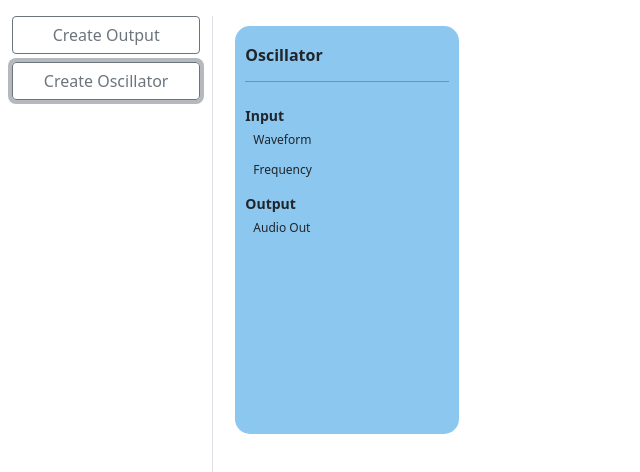
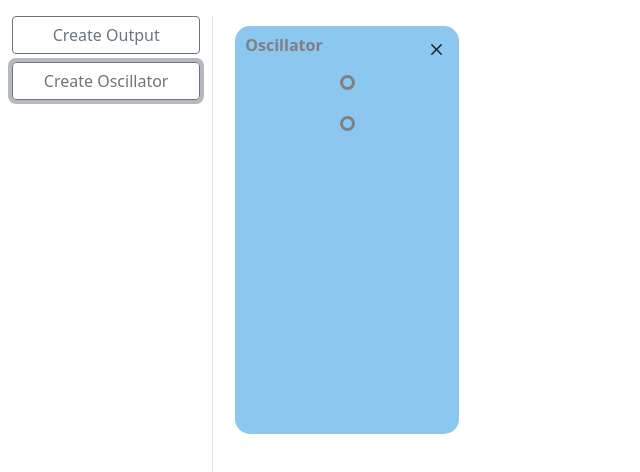
Before and after one commit to PleatherStarfish/Flax, a React (Create React App) app: page / in a window 1280 px wide. Both pictures are taken after a click on the button "Create Oscillator". Shown: the top 472 px of the page, without its empty margins (0-640 px from the left). Built offline with nearby package versions, Linux system fonts and the light colour scheme.

Commit message:
Add styling for input and output jacks

```diff
--- a/src/App.js
+++ b/src/App.js
@@ -28,10 +28,17 @@ function App() {
 
     const dragHandlers = {onStart: onStart, onStop: onStop};
 
+    const deleteObject = (e) => {
+        e.preventDefault();
+        const removeId = e.target.parentNode.id.replace('delete-','');
+        console.log(objectsInCanvas[0]);
+        setObjectsInCanvas(objectsInCanvas.filter(item => item.id !== removeId));
+    };
+
     const creatObjectOnCanvas = (e, type) => {
         e.preventDefault();
         if (type === "oscillator") {
-            setObjectsInCanvas(oldArray => [...oldArray, oscillator(dragHandlers)])
+            setObjectsInCanvas(oldArray => [...oldArray, oscillator(dragHandlers, deleteObject)])
         }
     };
 
--- a/src/components/oscillator.js
+++ b/src/components/oscillator.js
@@ -3,29 +3,38 @@ import uniqid from "uniqid";
 import React from "react";
 import randomColor from 'randomcolor';
 
-let oscillator = (dragHandlers) => {
+let oscillator = (dragHandlers, deleteObject) => {
     const color = randomColor({luminosity: 'light'});
-    return (<Draggable bounds="parent" {...dragHandlers} grid={[25, 25]}>
-    <div id={uniqid()} className="oscillator-box" style={{backgroundColor: color, borderColor: color}}>
-        <h1 className="cursor">Oscillator</h1>
-        <hr style={{color: '#000000'}}/>
+    const oscId = uniqid();
+    return (<Draggable key={oscId} bounds="parent" {...dragHandlers} grid={[25, 25]}>
+    <div id={oscId} className="oscillator-box" style={{backgroundColor: color, borderColor: color, cursor: "grab"}}>
+        <div className={"d-flex justify-content-between"}>
+            <h1 style={{color: "grey"}}>Oscillator</h1>
+            <div id={`delete-${oscId}`} onClick={(e) => deleteObject(e)} style={{cursor: "pointer"}}>
+                <svg xmlns="http://www.w3.org/2000/svg" width="25" height="25" fill="currentColor" className="bi bi-x"
+                     viewBox="0 0 16 16">
+                    <path
+                        d="M4.646 4.646a.5.5 0 0 1 .708 0L8 7.293l2.646-2.647a.5.5 0 0 1 .708.708L8.707 8l2.647 2.646a.5.5 0 0 1-.708.708L8 8.707l-2.646 2.647a.5.5 0 0 1-.708-.708L7.293 8 4.646 5.354a.5.5 0 0 1 0-.708z"/>
+                </svg>
+            </div>
+        </div>
         <div className={"inputs"}>
-            <h2>Input</h2>
-            <div className={"input-jacks d-flex flex-column"}>
+            <h2 className={"sr-only"}>Input</h2>
+            <div className={"input-jacks-parent d-flex flex-column"}>
                 <div className="p-2">
-                    <h3>Waveform</h3>
-                    <div className={"input-jacks"}></div>
-                </div>
-                <div className="p-2">
-                    <h3>Frequency</h3>
+                    <div className={"input-jacks d-flex justify-content-around"}>
+                        <div className="jack" />
+                    </div>
                 </div>
             </div>
         </div>
         <div className={"outputs"}>
-            <h2>Output</h2>
-            <div className={"output-jacks d-flex flex-column"}>
+            <h2 className={"sr-only"}>Output</h2>
+            <div className={"output-jacks-parent d-flex flex-column"}>
                 <div className="p-2">
-                    <h3>Audio Out</h3>
+                    <div className={"output-jacks d-flex justify-content-around flex-wrap"}>
+                        <div className="jack" />
+                    </div>
                 </div>
             </div>
         </div>
--- a/src/index.css
+++ b/src/index.css
@@ -24,7 +24,7 @@ code {
 .oscillator-box h1 {
   font-size: 16px;
   font-weight: bold;
-  padding: 10px 0 0 0;
+  padding: 0;
   margin: 0;
 }
 
@@ -41,3 +41,29 @@ code {
   padding: 0;
   margin: 0;
 }
+
+.jack {
+  width: 15px;
+  height: 15px;
+  margin: 5px;
+  border: 3px solid grey;
+  border-radius: 10px;
+  -webkit-flex-wrap: wrap;
+  flex-wrap: wrap;
+  cursor: pointer;
+}
+
+.output-jacks, .input-jacks {
+  width: 100%;
+}
+
+.sr-only {
+  position: absolute;
+  width: 1px;
+  height: 1px;
+  padding: 0;
+  margin: -1px;
+  overflow: hidden;
+  clip: rect(0,0,0,0);
+  border: 0;
+}
```
